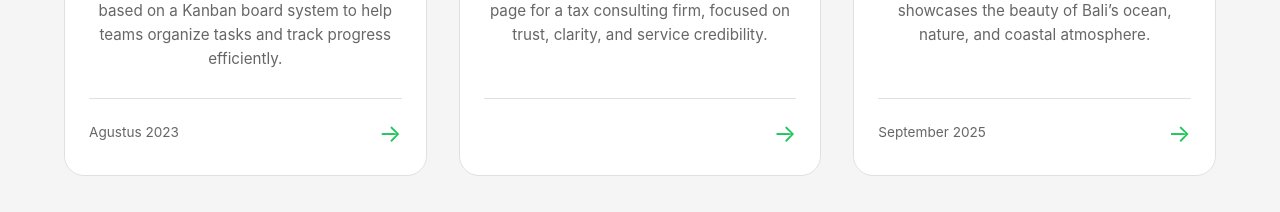
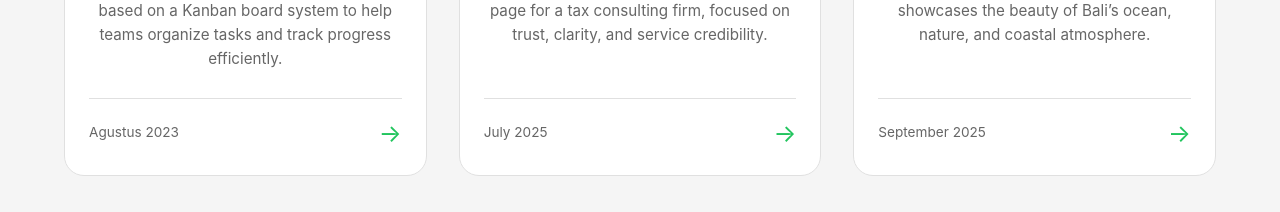
Before and after one commit to qenkio/Portfolio-Kentlie, a React (Vite) app: page / in a window 1280 px wide. Shown: the part 2900-3112 px from the top of the page. Built offline with nearby package versions, Linux system fonts and the light colour scheme.

Commit message:
first commit

```diff
--- a/src/pages/project/project.jsx
+++ b/src/pages/project/project.jsx
@@ -70,6 +70,7 @@ function Project() {
       image: stax,
       description: 'A professional company profile landing page for a tax consulting firm, focused on trust, clarity, and service credibility.',
       fullDescription: 'This landing page represents a tax consulting company that provides comprehensive taxation services for individuals and businesses. The design emphasizes professionalism, clear service explanations, and credibility to build trust with potential clients. With a clean layout and well-structured content, the website helps visitors quickly understand the firm’s expertise, services, and value in navigating complex tax regulations.',
+      date: 'July 2025',
       technologies: ['Wordpress'],
       link: '#',
       github: '#'
```
